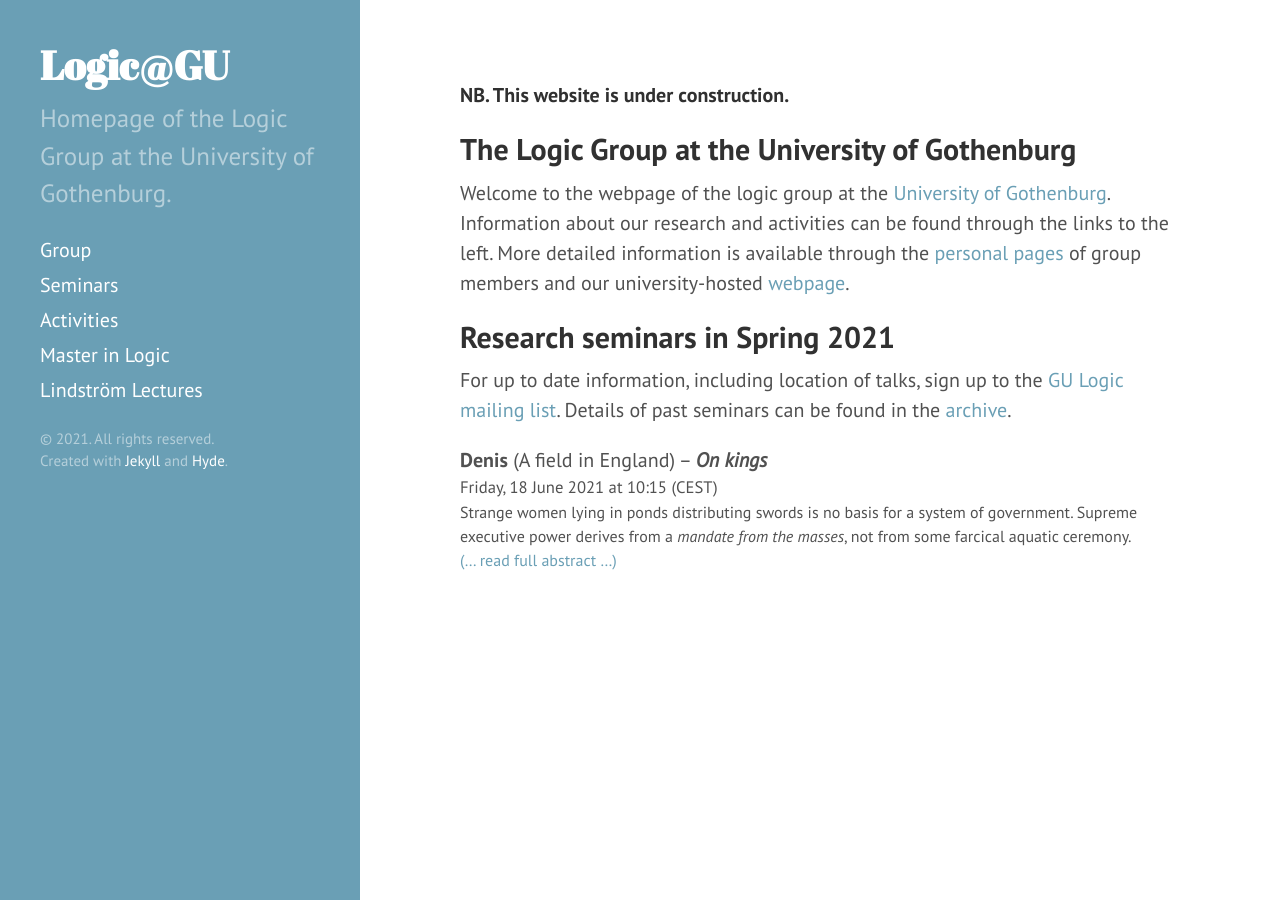
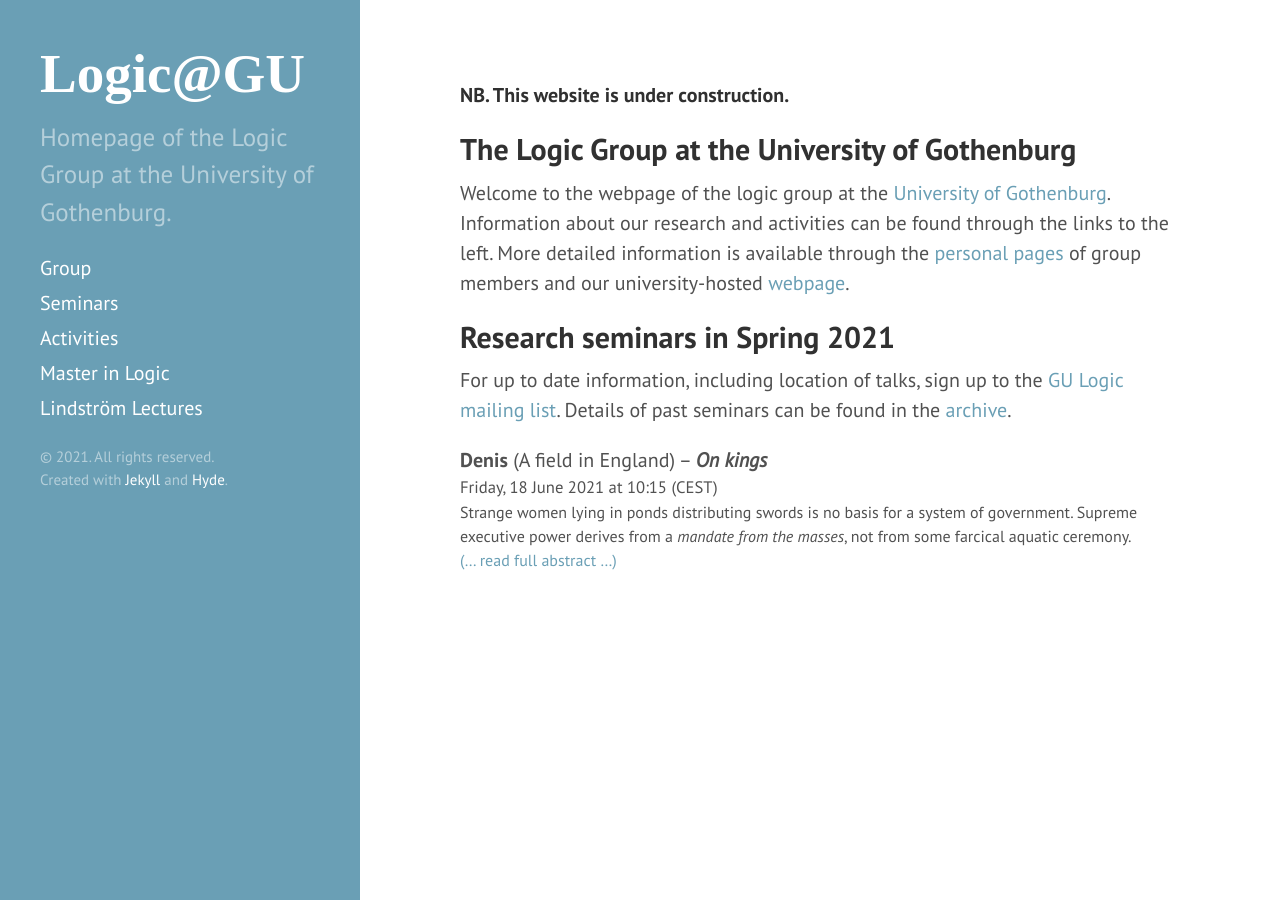
Before and after one commit to greleigh/Logic-GU, a Jekyll site: the page built from index.md, in a window 1280 px wide. Built offline with Jekyll 4.4.1, drawn with Linux system fonts in a browser that asks for light colours; some web fonts are replaced.

Commit message:
Add minion 3

```diff
--- a/assets/css/hyde.css
+++ b/assets/css/hyde.css
@@ -79,8 +79,10 @@ html {
 .sidebar-about h1 {
   color: #fff;
   margin-top: 0;
-  font-family: "Abril Fatface", serif;
-  /* font-size: 3.25rem; */
+  font-family: minion-3-display, serif;
+  font-weight: 700;
+  font-style: normal;
+  font-size: 2.75rem;
 }
 
 /* Sidebar nav */
```
